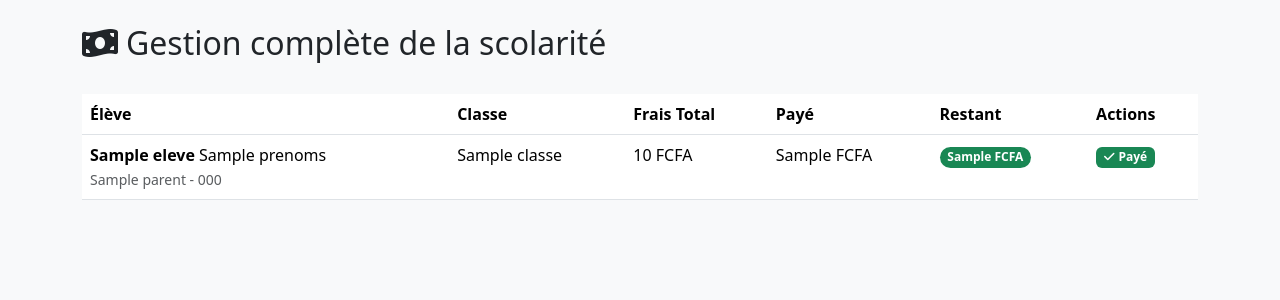
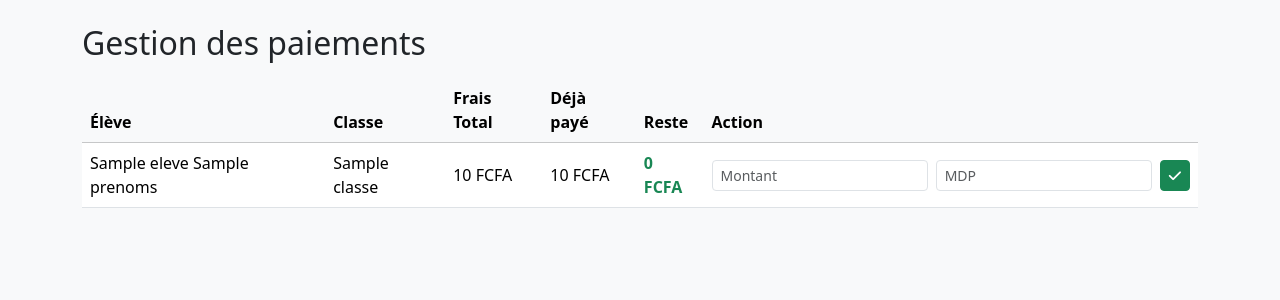
Before and after one commit to appolinair2355/Mont-sion, a Flask app: template templates/scolarite.html in a window 1280 px wide. Shown: the part 56-356 px from the top of the page. Run offline with Flask 3, Linux system fonts and the light colour scheme; the template is opened without the code that fills it: most values are stand-ins (such as "Sample title", 1, 10 or a date in 2020).

Commit message:
Update scolarite.html

```diff
--- a/templates/scolarite.html
+++ b/templates/scolarite.html
@@ -1,111 +1,34 @@
 {% extends "base.html" %}
-
 {% block content %}
-<div class="d-flex justify-content-between align-items-center mb-4">
-    <h2><i class="fas fa-money-bill-wave me-2"></i>Gestion complète de la scolarité</h2>
-</div>
-
-{% if not students %}
-<div class="text-center py-5">
-    <i class="fas fa-money-bill-wave fa-5x text-muted mb-3"></i>
-    <h4 class="text-muted">Aucun élève inscrit</h4>
-</div>
-{% else %}
+<h2 class="mb-3">Gestion des paiements</h2>
 <div class="table-responsive">
-    <table class="table table-hover">
-        <thead>
+  <table class="table table-hover align-middle">
+    <thead class="table-light">
       <tr>
-                <th>Élève</th>
-                <th>Classe</th>
-                <th>Frais Total</th>
-                <th>Payé</th>
-                <th>Restant</th>
-                <th>Actions</th>
+        <th>Élève</th><th>Classe</th><th>Frais Total</th><th>Déjà payé</th><th>Reste</th><th>Action</th>
       </tr>
     </thead>
     <tbody>
-            {% for eleve in students %}
+      {% for s in students %}
       <tr>
-                <td>
-                    <strong>{{ eleve.nom }}</strong> {{ eleve.prenoms }}<br>
-                    <small class="text-muted">{{ eleve.parent }} - {{ eleve.parent_phone }}</small>
-                </td>
-                <td>{{ eleve.classe }}</td>
-                <td>{{ eleve.frais_total }} FCFA</td>
-                <td>{{ eleve.frais_paye }} FCFA</td>
-                <td>
-                    <span class="badge rounded-pill
-                        {% if eleve.frais_restant > 0 %}bg-danger
-                        {% else %}bg-success{% endif %}">
-                        {{ eleve.frais_restant }} FCFA
-                    </span>
+        <td>{{ s.nom }} {{ s.prenoms }}</td>
+        <td>{{ s.classe }}</td>
+        <td>{{ s.frais_total }} FCFA</td>
+        <td>{{ s.paiements|map(attribute='montant')|sum }} FCFA</td>
+        <td class="fw-bold {% if (s.frais_total - s.paiements|map(attribute='montant')|sum) > 0 %}text-danger{% else %}text-success{% endif %}">
+          {{ s.frais_total - s.paiements|map(attribute='montang')|sum }} FCFA
         </td>
         <td>
-                    {% if eleve.frais_restant > 0 %}
-                    <button class="btn btn-primary btn-sm" data-bs-toggle="modal"
-                            data-bs-target="#paymentModal{{ eleve.id }}">
-                        <i class="fas fa-credit-card me-1"></i>Payer
-                    </button>
-
-                    <!-- Modal de paiement -->
-                    <div class="modal fade" id="paymentModal{{ eleve.id }}" tabindex="-1">
-                        <div class="modal-dialog">
-                            <div class="modal-content">
-                                <div class="modal-header">
-                                    <h5 class="modal-title">Paiement</h5>
-                                    <button type="button" class="btn-close" data-bs-dismiss="modal"></button>
-                                </div>
-                                <form method="POST" action="{{ url_for('pay') }}">
-                                    <div class="modal-body">
-                                        <h6>{{ eleve.nom }} {{ eleve.prenoms }}</h6>
-                                        <p class="text-muted">Classe: {{ eleve.classe }}</p>
-                                        <hr>
-                                        <p>Frais total: <strong>{{ eleve.frais_total }} FCFA</strong></p>
-                                        <p>Frais restants: <strong class="text-danger">{{ eleve.frais_restant }} FCFA</strong></p>
-
-                                        <input type="hidden" name="student_id" value="{{ eleve.id }}">
-
-                                        <div class="mb-3">
-                                            <label class="form-label">Montant à payer</label>
-                                            <input type="number" class="form-control" name="amount"
-                                                   max="{{ eleve.frais_restant }}" min="1" required>
-                                        </div>
-
-                                        <div class="mb-3">
-                                            <label class="form-label">Mode de paiement</label>
-                                            <select class="form-select" name="mode">
-                                                <option value="Espèce">Espèce</option>
-                                                <option value="Mobile Money">Mobile Money</option>
-                                                <option value="Virement">Virement</option>
-                                            </select>
-                                        </div>
-
-                                        <div class="mb-3">
-                                            <label class="form-label">Mot de passe</label>
-                                            <input type="password" class="form-control" name="password" required>
-                                            <div class="form-text">Mot de passe: kouame</div>
-                                        </div>
-                                    </div>
-                                    <div class="modal-footer">
-                                        <button type="button" class="btn btn-secondary" data-bs-dismiss="modal">Annuler</button>
-                                        <button type="submit" class="btn btn-primary">
-                                            <i class="fas fa-check me-2"></i>Confirmer
-                                        </button>
-                                    </div>
+          <form method="POST" action="{{ url_for('scolarite') }}" class="d-flex gap-2">
+            <input type="hidden" name="student_id" value="{{ s.id }}">
+            <input type="number" name="amount" min="1" class="form-control form-control-sm" placeholder="Montant" required>
+            <input type="password" name="password" class="form-control form-control-sm" placeholder="MDP" required>
+            <button class="btn btn-sm btn-success"><i class="fas fa-check"></i></button>
           </form>
-                            </div>
-                        </div>
-                    </div>
-                    {% else %}
-                    <span class="badge bg-success">
-                        <i class="fas fa-check me-1"></i>Payé
-                    </span>
-                    {% endif %}
         </td>
       </tr>
       {% endfor %}
     </tbody>
   </table>
 </div>
-{% endif %}
 {% endblock %}
```
Lines whose indentation alone changed are shown as unchanged.
